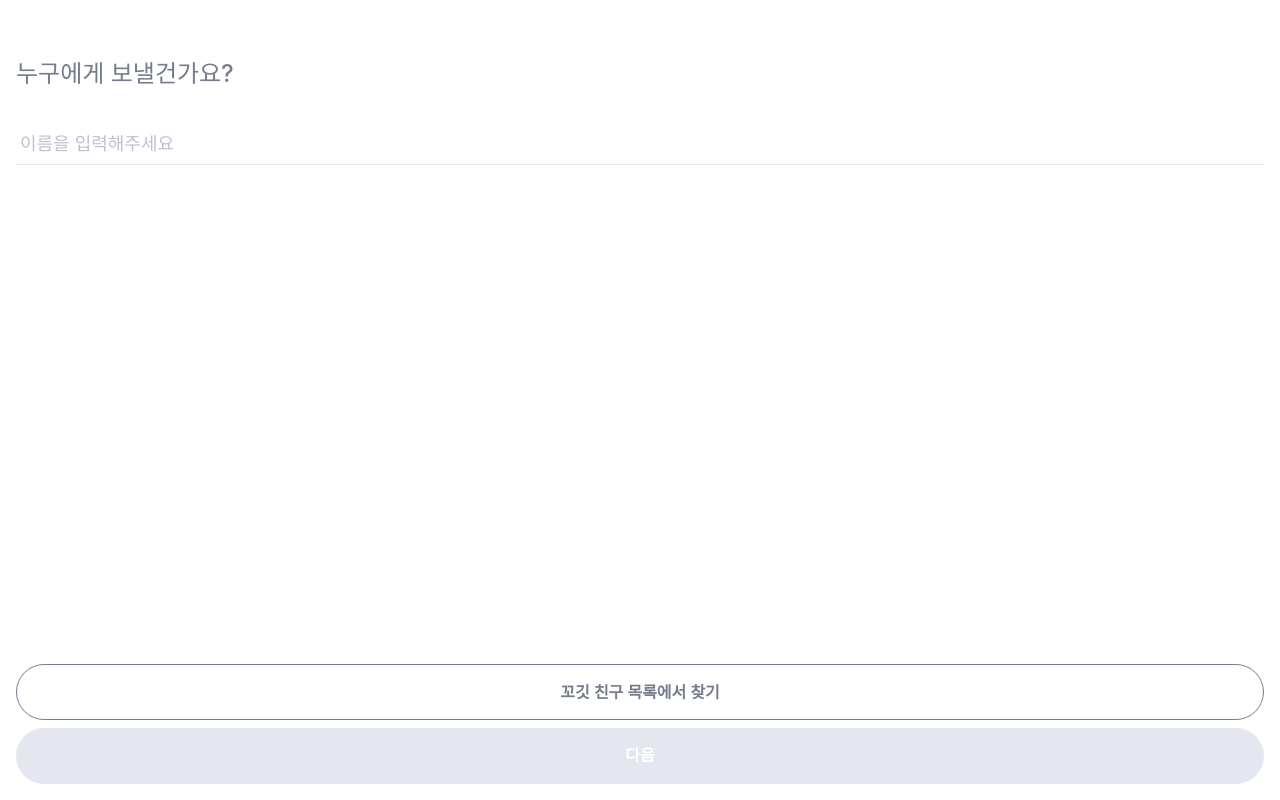
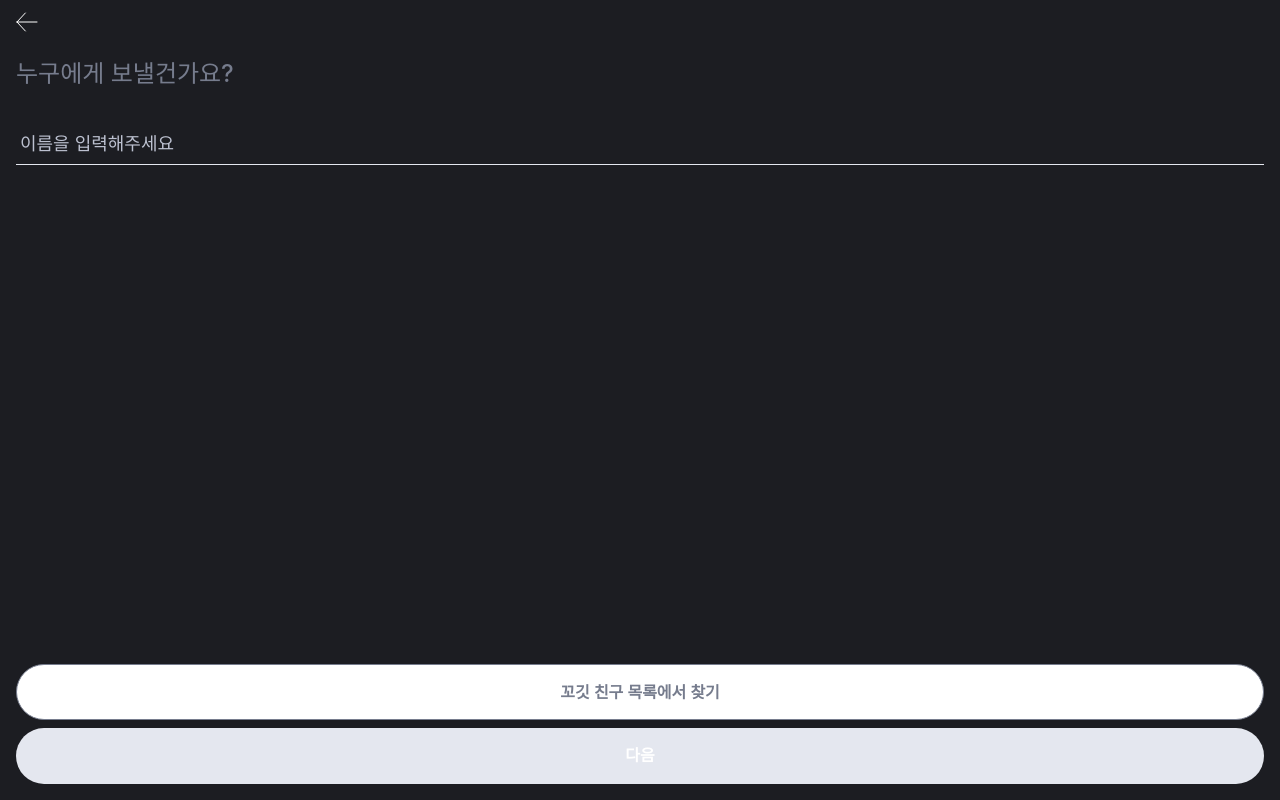
Before and after one commit to depromeet/ggogeet-client, a Next.js app: page /letter-write in a window 1280 px wide. Built offline with nearby package versions, Linux system fonts and the light colour scheme; a web font is replaced by a local one.

Commit message:
💄 편지 작성 - Layout bgColor Navy 추가

```diff
--- a/src/components/features/LetterWrite/InputRecipient/styled.ts
+++ b/src/components/features/LetterWrite/InputRecipient/styled.ts
@@ -4,6 +4,7 @@ import styled from "@emotion/styled";
 const LetterWriteInputRecipientLayoutWrapper = styled.div`
   width: 100%;
   height: 100vh;
+  background-color: ${({ theme: { colors } }) => colors.navy};
 `;
 
 const BottomButtonContainer = styled.div<{ type?: string }>`
```
